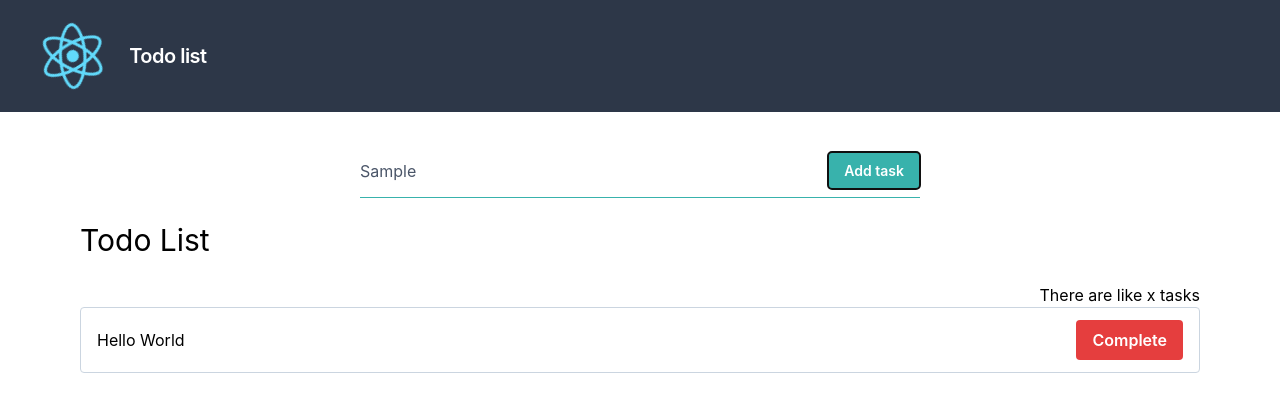
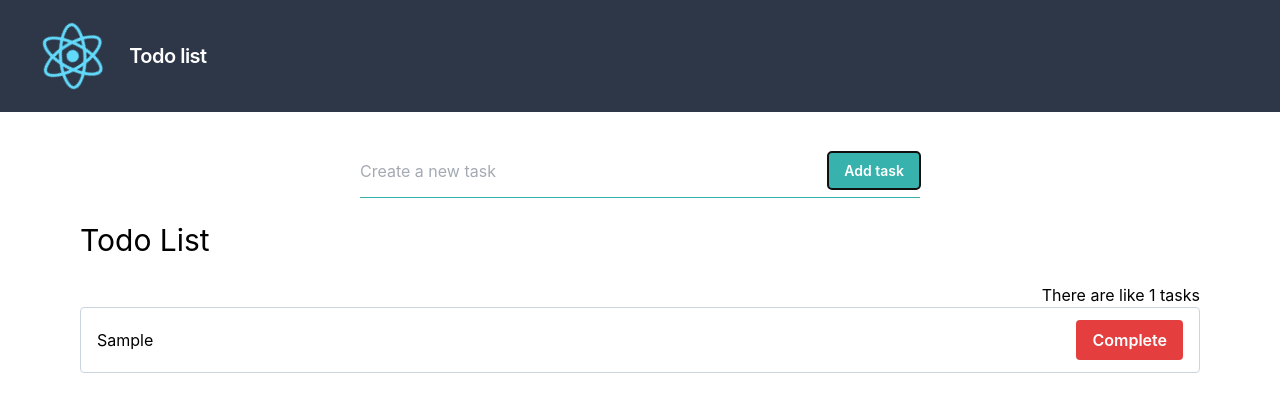
Before and after one commit to Tulkdan/todo-list, a React (Create React App) app: page / in a window 1280 px wide. Both pictures are taken after typing "Sample" into the empty fields and a click on the button "Add task". Shown: the top 412 px of the page. Built offline with nearby package versions, Linux system fonts and the light colour scheme.

Commit message:
Fisnished todo

```diff
--- a/src/App.js
+++ b/src/App.js
@@ -1,19 +1,40 @@
-import React from 'react';
+import React, { Component } from 'react';
 import Header from './components/Header';
 import Form from './components/Form';
 import List from './components/List';
 import './App.css';
 
-function App() {
+class App extends Component {
+  constructor(props) {
+    super(props);
+    this.state = { todos: [], task: '' };
+
+    this.createTask = this.createTask.bind(this);
+    this.handleOnChange = this.handleOnChange.bind(this);
+  }
+
+  createTask() {
+    if (!this.state.task) return;
+    const todos = this.state.todos;
+    todos.push(this.state.task);
+    this.setState({ todos, task: '' });
+  }
+
+  handleOnChange(event) {
+    this.setState({ task: event.target.value });
+  }
+
+  render() {
     return (
       <div className="App">
         <Header />
         <div className="container mx-auto px-20">
-        <Form />
-        <List />
+          <Form createTask={this.createTask} handleOnChange={this.handleOnChange} task={this.state.task} />
+          <List todoList={this.state.todos} />
         </div>
       </div>
     );
   }
+}
 
 export default App;
--- a/src/components/Button.js
+++ b/src/components/Button.js
@@ -1,7 +1,10 @@
 import React from 'react';
 
 const CompleteButton = props => (
-  <button className={props.btnClass + " font-semibold py-2 px-4 rounded"}>
+  <button
+    className={props.btnClass + " font-semibold py-2 px-4 rounded"}
+    onClick={_ => props.eventClick()}
+  >
     {props.title}
   </button>
 );
--- a/src/components/Form.js
+++ b/src/components/Form.js
@@ -1,16 +1,19 @@
 import React from 'react';
 import Button from './Button';
 
-const Form = () => (
+const Form = props => (
   <div className="flex w-full justify-center">
     <div className="flex items-center border-b border-b-2 border-teal-500 py-2 pt-10 w-1/2">
       <input
         className="appearance-none bg-transparect border-none w-full text-gray-700 leading-tight focus:outline-none"
         placeholder="Create a new task"
+        value={props.task}
+        onChange={props.handleOnChange}
       />
       <Button
         btnClass="bg-teal-500 border-teal-500 text-sm flex-shrink-0 text-white"
         title="Add task"
+        eventClick={props.createTask}
       />
     </div>
   </div>
--- a/src/components/List.js
+++ b/src/components/List.js
@@ -1,11 +1,11 @@
 import React from 'react';
 import ListItem from './ListItem';
 
-const List = () => (
+const List = props => (
     <div className="w-full">
       <h1 className="text-3xl my-5">Todo List</h1>
-      <p className="text-right">There are like x tasks</p>
-      <ListItem />
+      <p className="text-right">There are like {props.todoList.length} tasks</p>
+      { props.todoList.map((todo, index) => (<ListItem key={index} todo={todo} />))}
     </div>
 );
 
--- a/src/components/ListItem.js
+++ b/src/components/ListItem.js
@@ -1,9 +1,9 @@
 import React from 'react';
 import Button from './Button';
 
-const ListItem = () => (
+const ListItem = props => (
   <div className="w-full inline-flex border border-gray-400 px-4 py-3 rounded">
-    <p className="text-semibold flex-1 py-2">Hello World</p>
+    <p className="text-semibold flex-1 py-2">{props.todo}</p>
     <Button btnClass="bg-red-600 text-white" title="Complete" />
   </div>
 );
```
Lines whose indentation alone changed are shown as unchanged.
